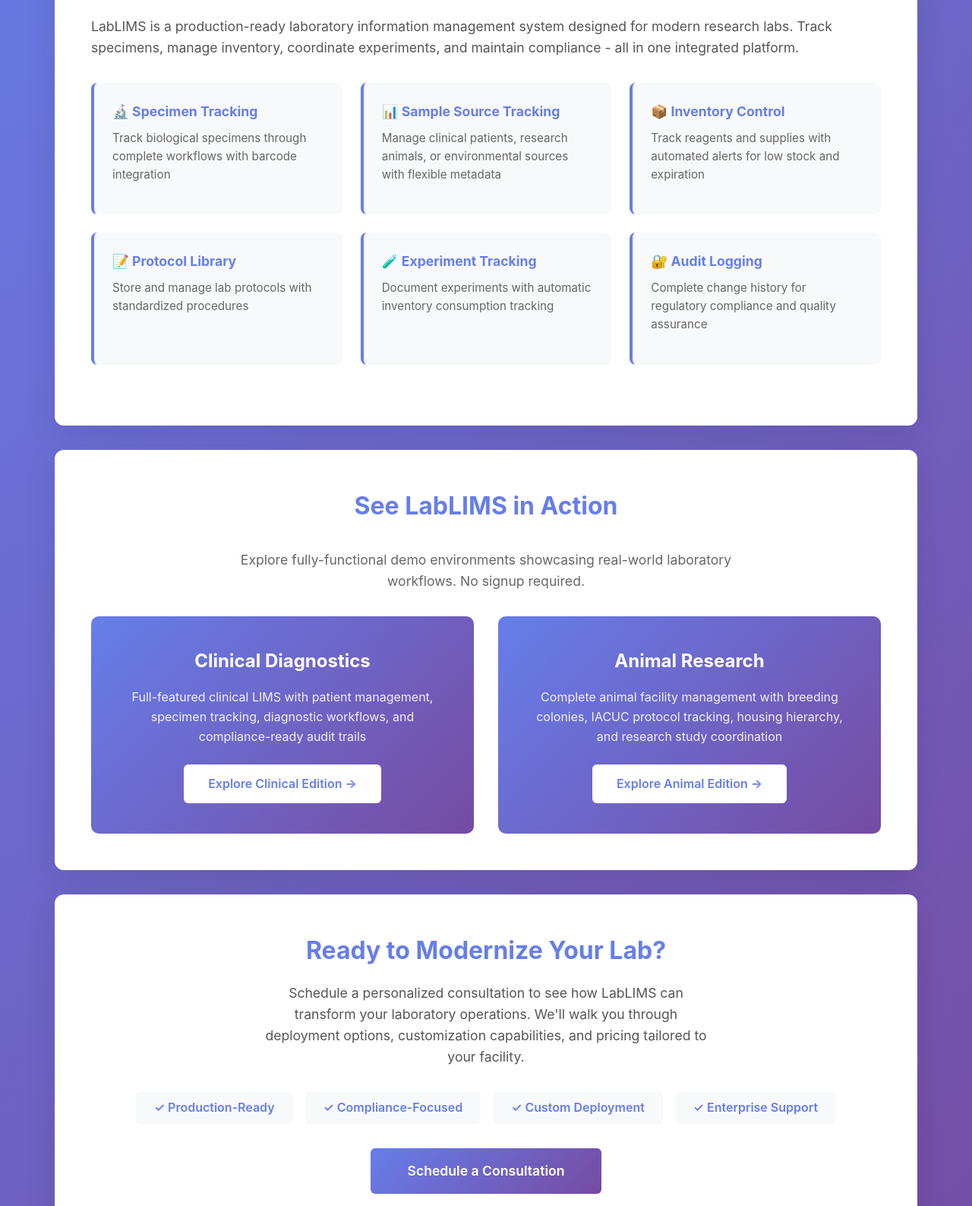
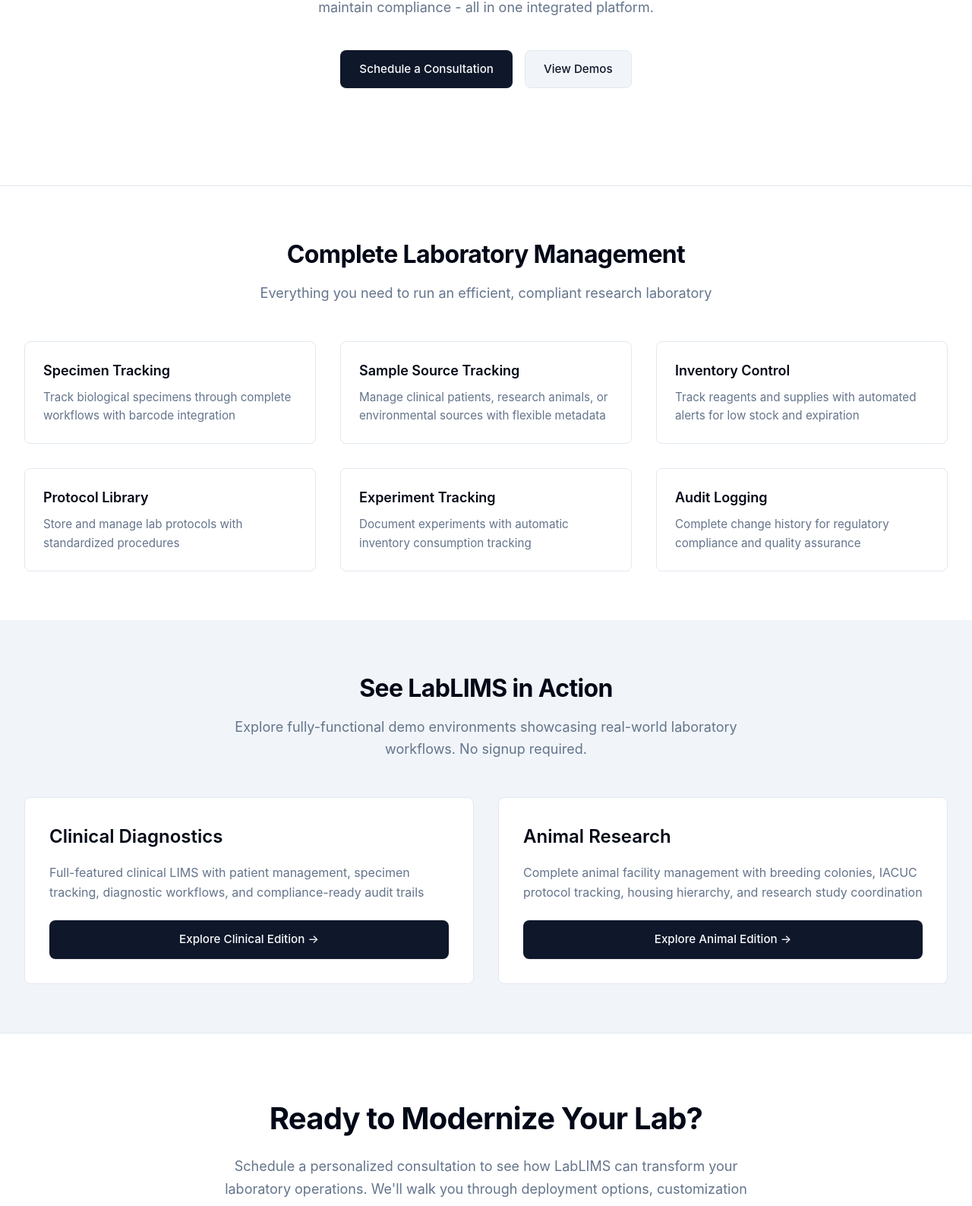
Before and after one commit to megjohnson1999/lablims-landing-page, a plain HTML site: page index.html in a window 1280 px wide. Shown: the part 399-1986 px from the top of the page at 76% size. Drawn offline with Linux system fonts and the light colour scheme.

Commit message:
Complete redesign with shadcn/ui aesthetic
- Remove all emojis for professional appearance
- Replace purple gradient with clean neutral color scheme
- Implement shadcn design system with CSS variables
- Add sticky header with backdrop blur
- Use subtle borders and shadows instead of bright gradients
- Improve typography with proper letter spacing
- Add hover states and smooth transitions
- Professional card-based layout
- Clean, minimal, corporate-friendly design
- Maintain all marketing content improvements

```diff
--- a/index.html
+++ b/index.html
@@ -5,6 +5,23 @@
     <meta name="viewport" content="width=device-width, initial-scale=1.0">
     <title>LabLIMS - Enterprise Laboratory Management Software | Clinical & Research LIMS</title>
     <style>
+        :root {
+            --background: 0 0% 100%;
+            --foreground: 222.2 84% 4.9%;
+            --card: 0 0% 100%;
+            --card-foreground: 222.2 84% 4.9%;
+            --primary: 222.2 47.4% 11.2%;
+            --primary-foreground: 210 40% 98%;
+            --secondary: 210 40% 96.1%;
+            --secondary-foreground: 222.2 47.4% 11.2%;
+            --muted: 210 40% 96.1%;
+            --muted-foreground: 215.4 16.3% 46.9%;
+            --accent: 210 40% 96.1%;
+            --accent-foreground: 222.2 47.4% 11.2%;
+            --border: 214.3 31.8% 91.4%;
+            --radius: 0.5rem;
+        }
+
         * {
             margin: 0;
             padding: 0;
@@ -12,303 +29,418 @@
         }
 
         body {
-            font-family: -apple-system, BlinkMacSystemFont, 'Segoe UI', 'Roboto', 'Helvetica', 'Arial', sans-serif;
+            font-family: -apple-system, BlinkMacSystemFont, 'Segoe UI', 'Roboto', 'Oxygen', 'Ubuntu', 'Cantarell', sans-serif;
             line-height: 1.6;
-            color: #333;
-            background: linear-gradient(135deg, #667eea 0%, #764ba2 100%);
-            min-height: 100vh;
+            color: hsl(var(--foreground));
+            background: hsl(var(--background));
+            -webkit-font-smoothing: antialiased;
+            -moz-osx-font-smoothing: grayscale;
         }
 
         .container {
-            max-width: 1200px;
+            max-width: 1280px;
             margin: 0 auto;
-            padding: 2rem;
+            padding: 0 2rem;
         }
 
+        /* Header */
         header {
-            text-align: center;
-            padding: 3rem 0 2rem;
-            color: white;
+            border-bottom: 1px solid hsl(var(--border));
+            padding: 1.5rem 0;
+            background: hsl(var(--background));
+            position: sticky;
+            top: 0;
+            z-index: 50;
+            backdrop-filter: blur(8px);
+            background: hsla(var(--background), 0.8);
         }
 
-        h1 {
-            font-size: 3rem;
-            font-weight: 700;
-            margin-bottom: 0.5rem;
-            text-shadow: 2px 2px 4px rgba(0,0,0,0.2);
+        .header-content {
+            display: flex;
+            justify-content: space-between;
+            align-items: center;
         }
 
-        .tagline {
-            font-size: 1.3rem;
-            font-weight: 300;
-            opacity: 0.95;
+        .logo {
+            font-size: 1.5rem;
+            font-weight: 600;
+            color: hsl(var(--foreground));
+            letter-spacing: -0.02em;
         }
 
-        .hero {
-            background: white;
-            border-radius: 12px;
-            padding: 3rem;
-            margin: 2rem 0;
-            box-shadow: 0 10px 40px rgba(0,0,0,0.1);
+        .nav-link {
+            color: hsl(var(--muted-foreground));
+            text-decoration: none;
+            font-size: 0.95rem;
+            transition: color 0.2s;
         }
 
-        .hero h2 {
-            font-size: 2rem;
-            margin-bottom: 1.5rem;
-            color: #667eea;
+        .nav-link:hover {
+            color: hsl(var(--foreground));
         }
 
-        .hero p {
-            font-size: 1.1rem;
-            margin-bottom: 1rem;
-            color: #555;
-        }
-
-        .features {
-            display: grid;
-            grid-template-columns: repeat(auto-fit, minmax(280px, 1fr));
-            gap: 1.5rem;
-            margin: 2rem 0;
-        }
-
-        .feature {
-            background: #f8f9fa;
-            padding: 1.5rem;
-            border-radius: 8px;
-            border-left: 4px solid #667eea;
-        }
-
-        .feature h3 {
-            color: #667eea;
-            margin-bottom: 0.5rem;
-            font-size: 1.1rem;
-        }
-
-        .feature p {
-            font-size: 0.95rem;
-            color: #666;
-        }
-
-        .demos {
-            background: white;
-            border-radius: 12px;
-            padding: 3rem;
-            margin: 2rem 0;
-            box-shadow: 0 10px 40px rgba(0,0,0,0.1);
-        }
-
-        .demos h2 {
-            font-size: 2rem;
-            margin-bottom: 2rem;
-            color: #667eea;
+        /* Hero Section */
+        .hero {
+            padding: 5rem 0 4rem;
             text-align: center;
         }
 
-        .demo-cards {
+        .hero h1 {
+            font-size: 3.5rem;
+            font-weight: 700;
+            letter-spacing: -0.03em;
+            line-height: 1.1;
+            margin-bottom: 1.5rem;
+            color: hsl(var(--foreground));
+        }
+
+        .hero .subtitle {
+            font-size: 1.25rem;
+            color: hsl(var(--muted-foreground));
+            max-width: 700px;
+            margin: 0 auto 1rem;
+        }
+
+        .hero .description {
+            font-size: 1.125rem;
+            color: hsl(var(--muted-foreground));
+            max-width: 800px;
+            margin: 0 auto 2.5rem;
+            line-height: 1.7;
+        }
+
+        .cta-buttons {
+            display: flex;
+            gap: 1rem;
+            justify-content: center;
+            flex-wrap: wrap;
+            margin-bottom: 4rem;
+        }
+
+        .btn {
+            display: inline-flex;
+            align-items: center;
+            justify-content: center;
+            padding: 0.75rem 1.5rem;
+            font-size: 0.95rem;
+            font-weight: 500;
+            border-radius: var(--radius);
+            text-decoration: none;
+            transition: all 0.2s;
+            border: 1px solid transparent;
+        }
+
+        .btn-primary {
+            background: hsl(var(--primary));
+            color: hsl(var(--primary-foreground));
+            box-shadow: 0 1px 2px 0 rgb(0 0 0 / 0.05);
+        }
+
+        .btn-primary:hover {
+            background: hsl(var(--primary) / 0.9);
+            box-shadow: 0 4px 6px -1px rgb(0 0 0 / 0.1);
+        }
+
+        .btn-secondary {
+            background: hsl(var(--secondary));
+            color: hsl(var(--secondary-foreground));
+            border: 1px solid hsl(var(--border));
+        }
+
+        .btn-secondary:hover {
+            background: hsl(var(--accent));
+        }
+
+        /* Features Grid */
+        .features {
+            padding: 4rem 0;
+            border-top: 1px solid hsl(var(--border));
+        }
+
+        .section-header {
+            text-align: center;
+            margin-bottom: 3rem;
+        }
+
+        .section-title {
+            font-size: 2rem;
+            font-weight: 700;
+            letter-spacing: -0.02em;
+            margin-bottom: 0.75rem;
+        }
+
+        .section-description {
+            font-size: 1.125rem;
+            color: hsl(var(--muted-foreground));
+            max-width: 700px;
+            margin: 0 auto;
+        }
+
+        .features-grid {
             display: grid;
             grid-template-columns: repeat(auto-fit, minmax(300px, 1fr));
             gap: 2rem;
         }
 
+        .feature-card {
+            background: hsl(var(--card));
+            border: 1px solid hsl(var(--border));
+            border-radius: var(--radius);
+            padding: 1.5rem;
+            transition: all 0.2s;
+        }
+
+        .feature-card:hover {
+            box-shadow: 0 4px 6px -1px rgb(0 0 0 / 0.1), 0 2px 4px -2px rgb(0 0 0 / 0.1);
+            border-color: hsl(var(--primary) / 0.5);
+        }
+
+        .feature-title {
+            font-size: 1.125rem;
+            font-weight: 600;
+            margin-bottom: 0.5rem;
+            color: hsl(var(--foreground));
+        }
+
+        .feature-description {
+            font-size: 0.95rem;
+            color: hsl(var(--muted-foreground));
+            line-height: 1.6;
+        }
+
+        /* Demos Section */
+        .demos {
+            padding: 4rem 0;
+            background: hsl(var(--muted));
+        }
+
+        .demo-cards {
+            display: grid;
+            grid-template-columns: repeat(auto-fit, minmax(350px, 1fr));
+            gap: 2rem;
+        }
+
         .demo-card {
-            background: linear-gradient(135deg, #667eea 0%, #764ba2 100%);
-            color: white;
-            padding: 2.5rem;
-            border-radius: 10px;
-            text-align: center;
-            transition: transform 0.3s ease, box-shadow 0.3s ease;
-            cursor: pointer;
+            background: hsl(var(--card));
+            border: 1px solid hsl(var(--border));
+            border-radius: var(--radius);
+            padding: 2rem;
+            transition: all 0.2s;
         }
 
         .demo-card:hover {
-            transform: translateY(-5px);
-            box-shadow: 0 15px 40px rgba(0,0,0,0.2);
+            box-shadow: 0 10px 15px -3px rgb(0 0 0 / 0.1), 0 4px 6px -4px rgb(0 0 0 / 0.1);
+            transform: translateY(-2px);
         }
 
         .demo-card h3 {
             font-size: 1.5rem;
+            font-weight: 600;
+            margin-bottom: 1rem;
+            color: hsl(var(--foreground));
+        }
+
+        .demo-card p {
+            font-size: 1rem;
+            color: hsl(var(--muted-foreground));
+            margin-bottom: 1.5rem;
+            line-height: 1.6;
+        }
+
+        /* Contact Section */
+        .contact {
+            padding: 5rem 0;
+            text-align: center;
+            border-top: 1px solid hsl(var(--border));
+        }
+
+        .contact h2 {
+            font-size: 2.5rem;
+            font-weight: 700;
+            letter-spacing: -0.02em;
             margin-bottom: 1rem;
         }
 
-        .demo-card p {
-            margin-bottom: 1.5rem;
-            opacity: 0.9;
+        .contact-text {
+            font-size: 1.125rem;
+            color: hsl(var(--muted-foreground));
+            max-width: 700px;
+            margin: 0 auto 2rem;
+            line-height: 1.7;
         }
 
-        .demo-btn {
-            display: inline-block;
-            background: white;
-            color: #667eea;
-            padding: 0.8rem 2rem;
-            border-radius: 6px;
-            text-decoration: none;
-            font-weight: 600;
-            transition: background 0.3s ease;
+        .badges {
+            display: flex;
+            gap: 1rem;
+            justify-content: center;
+            flex-wrap: wrap;
+            margin-bottom: 2rem;
         }
 
-        .demo-btn:hover {
-            background: #f0f0f0;
+        .badge {
+            display: inline-flex;
+            align-items: center;
+            padding: 0.5rem 1rem;
+            background: hsl(var(--secondary));
+            border: 1px solid hsl(var(--border));
+            border-radius: calc(var(--radius) - 2px);
+            font-size: 0.875rem;
+            font-weight: 500;
+            color: hsl(var(--foreground));
         }
 
-        .demo-btn.coming-soon {
-            background: rgba(255,255,255,0.3);
-            color: white;
-            cursor: not-allowed;
+        /* Footer */
+        footer {
+            border-top: 1px solid hsl(var(--border));
+            padding: 3rem 0;
+            text-align: center;
+            color: hsl(var(--muted-foreground));
         }
 
-        .contact {
-            background: white;
-            border-radius: 12px;
-            padding: 3rem;
-            margin: 2rem 0;
-            box-shadow: 0 10px 40px rgba(0,0,0,0.1);
-            text-align: center;
+        footer p {
+            margin-bottom: 0.5rem;
         }
 
-        .contact h2 {
-            font-size: 2rem;
-            margin-bottom: 1rem;
-            color: #667eea;
+        /* Responsive */
+        @media (max-width: 768px) {
+            .hero h1 {
+                font-size: 2.5rem;
             }
 
-        .contact-text {
-            font-size: 1.1rem;
-            color: #555;
-            margin-bottom: 2rem;
-            max-width: 600px;
-            margin-left: auto;
-            margin-right: auto;
+            .hero .subtitle {
+                font-size: 1.125rem;
             }
 
-        .contact-btn {
-            display: inline-block;
-            background: linear-gradient(135deg, #667eea 0%, #764ba2 100%);
-            color: white;
-            padding: 1rem 3rem;
-            border-radius: 6px;
-            text-decoration: none;
-            font-weight: 600;
-            font-size: 1.1rem;
-            transition: transform 0.3s ease, box-shadow 0.3s ease;
+            .features-grid,
+            .demo-cards {
+                grid-template-columns: 1fr;
             }
 
-        .contact-btn:hover {
-            transform: translateY(-2px);
-            box-shadow: 0 10px 25px rgba(102, 126, 234, 0.4);
-        }
-
-        footer {
-            text-align: center;
-            color: white;
-            padding: 2rem 0;
-            opacity: 0.9;
-        }
-
-        @media (max-width: 768px) {
-            h1 {
-                font-size: 2rem;
-            }
-
-            .tagline {
-                font-size: 1.1rem;
-            }
-
-            .hero, .demos {
-                padding: 2rem;
+            .container {
+                padding: 0 1rem;
             }
         }
     </style>
 </head>
 <body>
+    <header>
         <div class="container">
-        <header>
-            <h1>LabLIMS</h1>
-            <p class="tagline">Enterprise Laboratory Management Software</p>
-            <p style="color: rgba(255,255,255,0.85); font-size: 1.05rem; margin-top: 0.5rem;">Production-ready LIMS for clinical, animal research, and biotech laboratories</p>
+            <div class="header-content">
+                <div class="logo">LabLIMS</div>
+                <a href="mailto:megan.j@wustl.edu" class="nav-link">Contact</a>
+            </div>
+        </div>
     </header>
 
-        <div class="hero">
-            <h2>Streamline Your Lab Operations</h2>
-            <p>LabLIMS is a production-ready laboratory information management system designed for modern research labs. Track specimens, manage inventory, coordinate experiments, and maintain compliance - all in one integrated platform.</p>
+    <main>
+        <section class="hero">
+            <div class="container">
+                <h1>Enterprise Laboratory Management Software</h1>
+                <p class="subtitle">Production-ready LIMS for clinical, animal research, and biotech laboratories</p>
+                <p class="description">LabLIMS is a comprehensive laboratory information management system designed for modern research labs. Track specimens, manage inventory, coordinate experiments, and maintain compliance - all in one integrated platform.</p>
 
-            <div class="features">
-                <div class="feature">
-                    <h3>🔬 Specimen Tracking</h3>
-                    <p>Track biological specimens through complete workflows with barcode integration</p>
+                <div class="cta-buttons">
+                    <a href="mailto:megan.j@wustl.edu" class="btn btn-primary">Schedule a Consultation</a>
+                    <a href="#demos" class="btn btn-secondary">View Demos</a>
                 </div>
-                <div class="feature">
-                    <h3>📊 Sample Source Tracking</h3>
-                    <p>Manage clinical patients, research animals, or environmental sources with flexible metadata</p>
             </div>
-                <div class="feature">
-                    <h3>📦 Inventory Control</h3>
-                    <p>Track reagents and supplies with automated alerts for low stock and expiration</p>
+        </section>
+
+        <section class="features">
+            <div class="container">
+                <div class="section-header">
+                    <h2 class="section-title">Complete Laboratory Management</h2>
+                    <p class="section-description">Everything you need to run an efficient, compliant research laboratory</p>
                 </div>
-                <div class="feature">
-                    <h3>📝 Protocol Library</h3>
-                    <p>Store and manage lab protocols with standardized procedures</p>
+
+                <div class="features-grid">
+                    <div class="feature-card">
+                        <h3 class="feature-title">Specimen Tracking</h3>
+                        <p class="feature-description">Track biological specimens through complete workflows with barcode integration</p>
                     </div>
-                <div class="feature">
-                    <h3>🧪 Experiment Tracking</h3>
-                    <p>Document experiments with automatic inventory consumption tracking</p>
+
+                    <div class="feature-card">
+                        <h3 class="feature-title">Sample Source Tracking</h3>
+                        <p class="feature-description">Manage clinical patients, research animals, or environmental sources with flexible metadata</p>
                     </div>
-                <div class="feature">
-                    <h3>🔐 Audit Logging</h3>
-                    <p>Complete change history for regulatory compliance and quality assurance</p>
+
+                    <div class="feature-card">
+                        <h3 class="feature-title">Inventory Control</h3>
+                        <p class="feature-description">Track reagents and supplies with automated alerts for low stock and expiration</p>
+                    </div>
+
+                    <div class="feature-card">
+                        <h3 class="feature-title">Protocol Library</h3>
+                        <p class="feature-description">Store and manage lab protocols with standardized procedures</p>
+                    </div>
+
+                    <div class="feature-card">
+                        <h3 class="feature-title">Experiment Tracking</h3>
+                        <p class="feature-description">Document experiments with automatic inventory consumption tracking</p>
+                    </div>
+
+                    <div class="feature-card">
+                        <h3 class="feature-title">Audit Logging</h3>
+                        <p class="feature-description">Complete change history for regulatory compliance and quality assurance</p>
                     </div>
                 </div>
             </div>
+        </section>
 
-        <div class="demos">
-            <h2>See LabLIMS in Action</h2>
-            <p style="text-align: center; color: #666; font-size: 1.1rem; margin-bottom: 2rem; max-width: 700px; margin-left: auto; margin-right: auto;">
-                Explore fully-functional demo environments showcasing real-world laboratory workflows. No signup required.
-            </p>
+        <section class="demos" id="demos">
+            <div class="container">
+                <div class="section-header">
+                    <h2 class="section-title">See LabLIMS in Action</h2>
+                    <p class="section-description">Explore fully-functional demo environments showcasing real-world laboratory workflows. No signup required.</p>
+                </div>
+
                 <div class="demo-cards">
                     <div class="demo-card">
                         <h3>Clinical Diagnostics</h3>
                         <p>Full-featured clinical LIMS with patient management, specimen tracking, diagnostic workflows, and compliance-ready audit trails</p>
-                    <a href="#" class="demo-btn" id="clinical-demo-btn">Explore Clinical Edition →</a>
+                        <a href="#" class="btn btn-primary" id="clinical-demo-btn" style="width: 100%;">Explore Clinical Edition →</a>
                     </div>
 
                     <div class="demo-card">
                         <h3>Animal Research</h3>
                         <p>Complete animal facility management with breeding colonies, IACUC protocol tracking, housing hierarchy, and research study coordination</p>
-                    <a href="#" class="demo-btn" id="animal-demo-btn">Explore Animal Edition →</a>
+                        <a href="#" class="btn btn-primary" id="animal-demo-btn" style="width: 100%;">Explore Animal Edition →</a>
                     </div>
                 </div>
             </div>
+        </section>
 
-        <div class="contact">
+        <section class="contact">
+            <div class="container">
                 <h2>Ready to Modernize Your Lab?</h2>
                 <p class="contact-text">Schedule a personalized consultation to see how LabLIMS can transform your laboratory operations. We'll walk you through deployment options, customization capabilities, and pricing tailored to your facility.</p>
-            <div style="display: flex; gap: 1rem; justify-content: center; flex-wrap: wrap; margin-bottom: 2rem;">
-                <div style="background: #f8f9fa; padding: 0.5rem 1.5rem; border-radius: 6px; color: #667eea; font-weight: 600;">✓ Production-Ready</div>
-                <div style="background: #f8f9fa; padding: 0.5rem 1.5rem; border-radius: 6px; color: #667eea; font-weight: 600;">✓ Compliance-Focused</div>
-                <div style="background: #f8f9fa; padding: 0.5rem 1.5rem; border-radius: 6px; color: #667eea; font-weight: 600;">✓ Custom Deployment</div>
-                <div style="background: #f8f9fa; padding: 0.5rem 1.5rem; border-radius: 6px; color: #667eea; font-weight: 600;">✓ Enterprise Support</div>
-            </div>
-            <a href="mailto:megan.j@wustl.edu" class="contact-btn">Schedule a Consultation</a>
+
+                <div class="badges">
+                    <span class="badge">Production-Ready</span>
+                    <span class="badge">Compliance-Focused</span>
+                    <span class="badge">Custom Deployment</span>
+                    <span class="badge">Enterprise Support</span>
                 </div>
 
+                <a href="mailto:megan.j@wustl.edu" class="btn btn-primary">Schedule a Consultation</a>
+            </div>
+        </section>
+    </main>
+
     <footer>
+        <div class="container">
             <p>&copy; 2025 LabLIMS. Enterprise Laboratory Management Software.</p>
-            <p style="margin-top: 0.5rem; font-size: 0.9rem; opacity: 0.8;">Cloud-hosted or on-premise deployment options available.</p>
+            <p style="font-size: 0.875rem; margin-top: 0.5rem;">Cloud-hosted or on-premise deployment options available.</p>
+        </div>
     </footer>
-    </div>
 
     <script>
-        // Update this URL after Railway deployment
         const CLINICAL_DEMO_URL = 'https://lablims-clinical-demo-production.up.railway.app';
         const ANIMAL_DEMO_URL = 'https://web-production-3d1c7.up.railway.app';
 
         document.getElementById('clinical-demo-btn').addEventListener('click', function(e) {
             e.preventDefault();
-            if (CLINICAL_DEMO_URL === 'https://your-railway-url.railway.app') {
-                alert('Demo deployment in progress. Please check back soon!');
-            } else {
             window.open(CLINICAL_DEMO_URL, '_blank');
-            }
         });
 
         document.getElementById('animal-demo-btn').addEventListener('click', function(e) {
```
Lines whose indentation alone changed are shown as unchanged.
